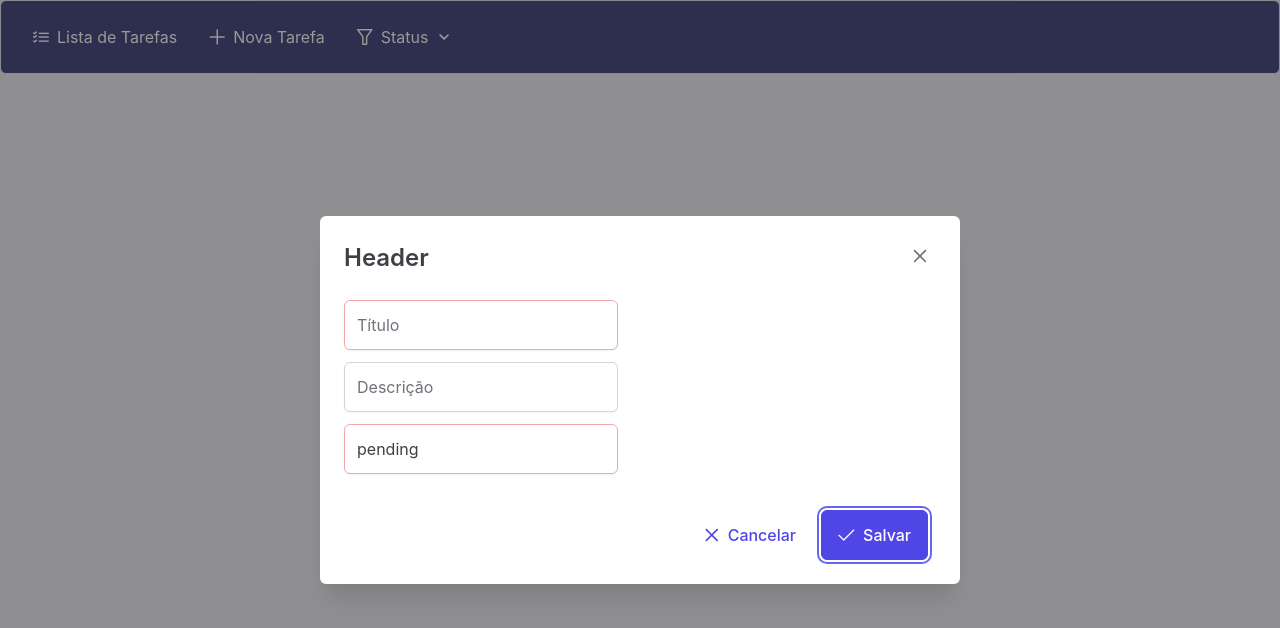
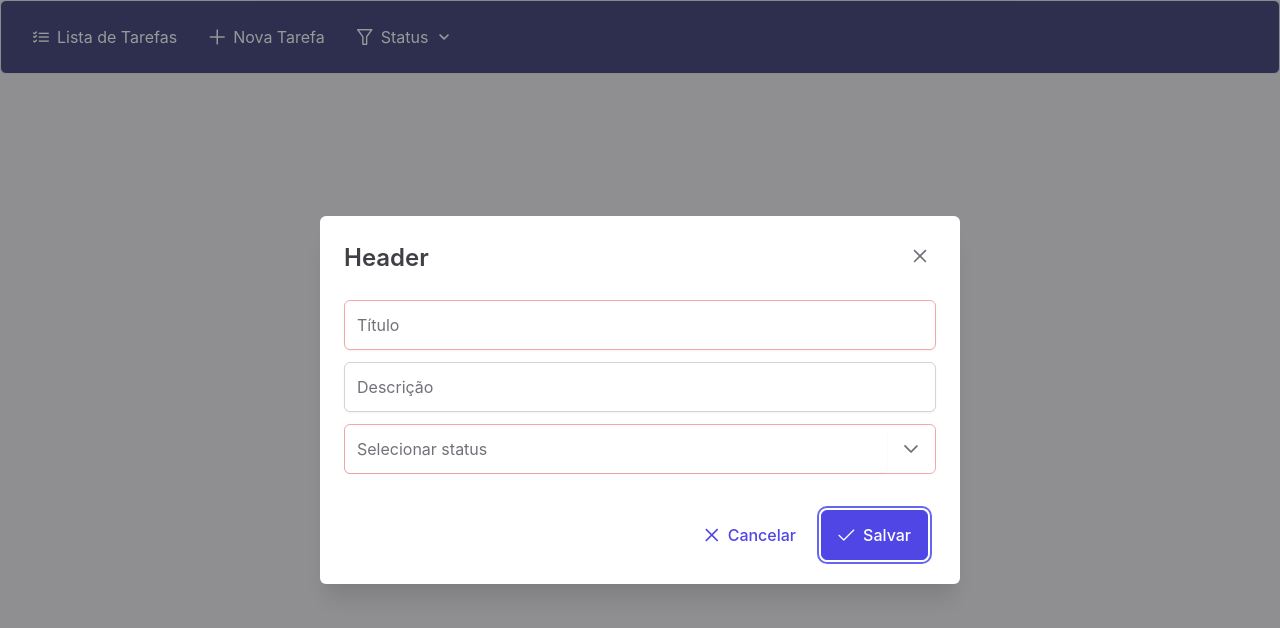
Before and after one commit to mirraelly/desafio-fullstack-tasks, a React (Vite) app in the folder task-manager-frontend/: page / in a window 1280 px wide. Both pictures are taken after a click on the element "Nova Tarefa". Shown: the top 628 px of the page. Built offline with nearby package versions, Linux system fonts and the light colour scheme; a web font is replaced by a local one.

Commit message:
Adiciona select ao status das tarefas.

```diff
--- a/task-manager-frontend/src/components/Modal/index.tsx
+++ b/task-manager-frontend/src/components/Modal/index.tsx
@@ -1,5 +1,6 @@
 import { Button } from "primereact/button";
 import { Dialog } from "primereact/dialog";
+import { Dropdown } from "primereact/dropdown";
 import { InputText } from "primereact/inputtext";
 import { Message } from "primereact/message";
 import { Task } from "../../models/task";
@@ -19,6 +20,24 @@ export default function Modal({ open, onClose, task }: ModalProps) {
     formState: { errors },
     reset,
   } = useForm<Task>();
+
+  const listaStatus = ["pending", "completed"];
+
+  const countryOptionTemplate = (option: string) => {
+    return (
+      <div className="flex align-items-center">
+        <div>{traduzirStatus(option)}</div>
+      </div>
+    );
+  };
+
+  function traduzirStatus(status: string) {
+    if (status === "pending") {
+      return "Pendente";
+    } else {
+      return "Concluído";
+    }
+  }
 
   useEffect(() => {
     if (task) {
@@ -68,7 +87,7 @@ export default function Modal({ open, onClose, task }: ModalProps) {
                 id="title"
                 {...register("title", { required: "Título é obrigatório" })}
                 placeholder="Título"
-                className="p-invalid mr-2"
+                className="p-invalid mr-2 w-full"
               />
               {errors.status && (
                 <Message severity="error" text={errors.status.message} />
@@ -85,16 +104,18 @@ export default function Modal({ open, onClose, task }: ModalProps) {
                 {...register("description", {
                   required: "Descrição é obrigatória",
                 })}
-                className="mr-2"
+                className="mr-2 w-full"
               />
             </div>
             <div className="flex flex-wrap align-items-center mb-3 gap-2">
               <label htmlFor="status" className="p-hidden-accessible"></label>
-              <InputText
+              <Dropdown
+                options={listaStatus}
                 id="status"
-                placeholder="Situação"
+                placeholder="Selecionar status"
                 {...register("status", { required: "Status é obrigatório" })}
-                className="p-invalid mr-2"
+                className="p-invalid w-full"
+                itemTemplate={countryOptionTemplate}
               />
               {errors.status && (
                 <Message severity="error" text={errors.status.message} />
```
